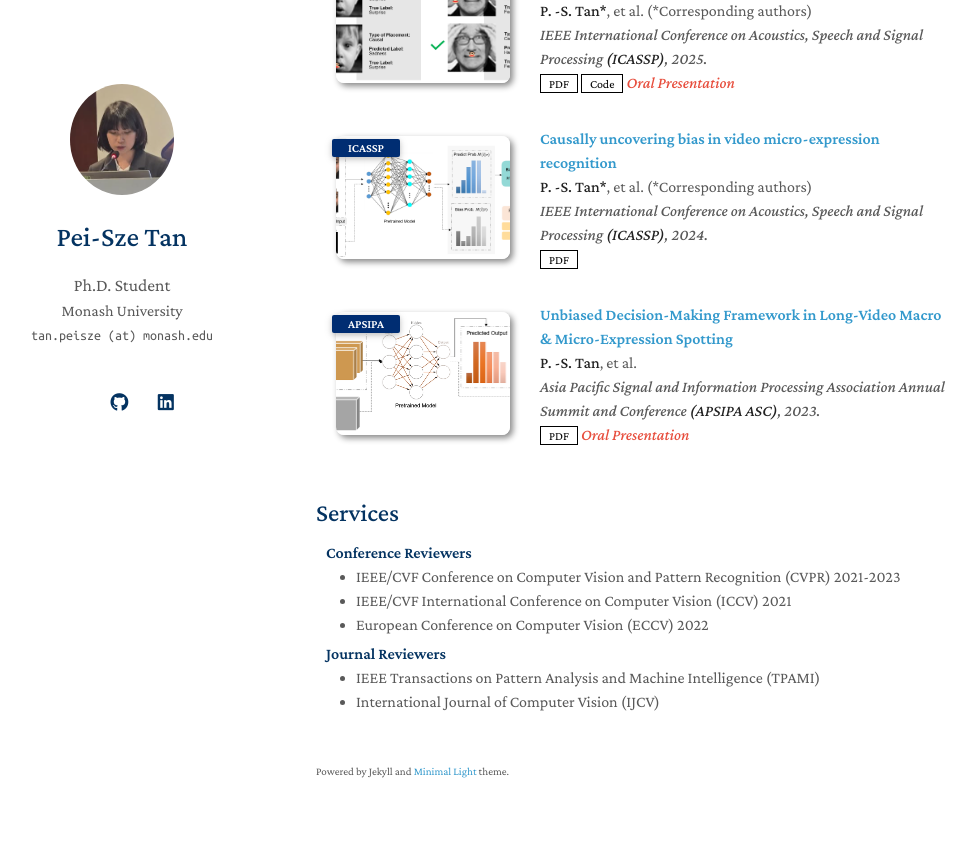
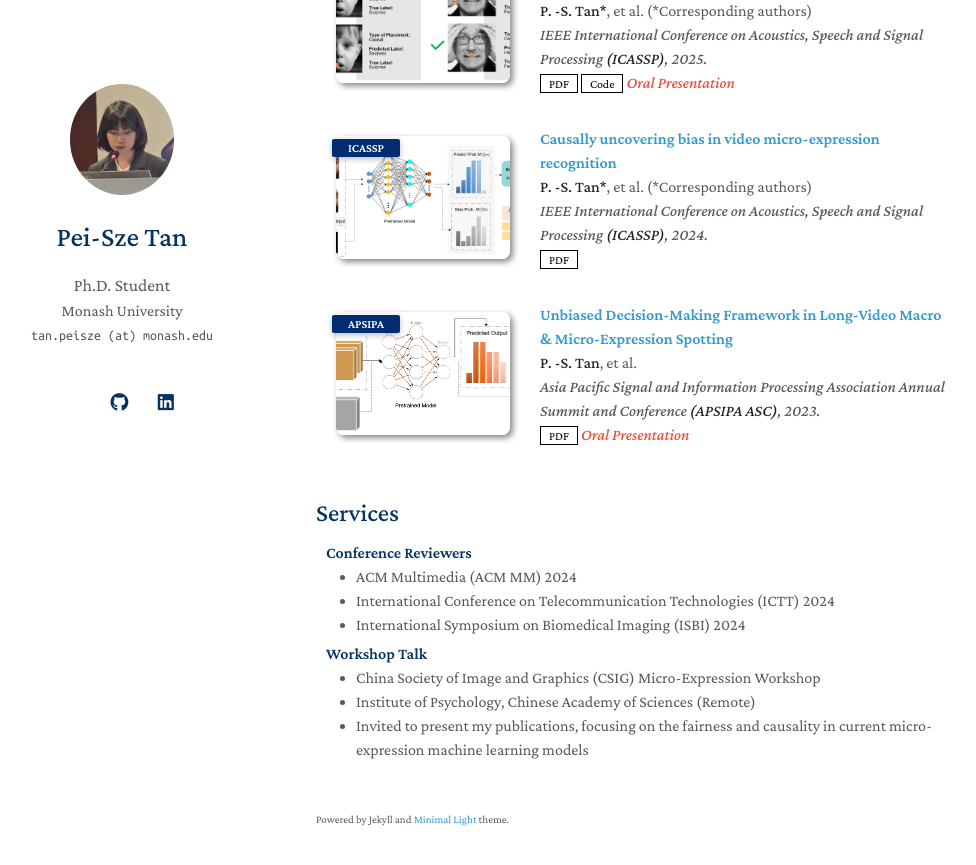
Before and after one commit to noobasuna/tpeisze, a Jekyll site: the page built from index.md, in a window 1280 px wide and 900 px high, scrolled down 564 px. Shown: the top 865 px of the window, without its empty margins (154-1130 px from the left). Built offline with Jekyll 4.4.1, drawn with Linux system fonts in a browser that asks for light colours; a style sheet for code colours, icons or effects is not loaded; our own code applies the rules of GitHub Pages for plain Markdown files.

Commit message:
Update services.md

```diff
--- a/_includes/services.md
+++ b/_includes/services.md
@@ -3,14 +3,14 @@
 <h4 style="margin:0 10px 0;">Conference Reviewers</h4>
 
 <ul style="margin:0 0 5px;">
-  <li><a href="http://cvpr2023.thecvf.com/"><autocolor>IEEE/CVF Conference on Computer Vision and Pattern Recognition (CVPR) 2021-2023</autocolor></a></li>
-  <li><a href="http://iccv2021.thecvf.com/"><autocolor>IEEE/CVF International Conference on Computer Vision (ICCV) 2021</autocolor></a></li>
-  <li><a href="https://eccv2022.ecva.net/"><autocolor>European Conference on Computer Vision (ECCV) 2022</autocolor></a></li>
+  <li><a href="http://cvpr2023.thecvf.com/"><autocolor>ACM Multimedia (ACM MM) 2024</autocolor></a></li>
+  <li><a href="http://iccv2021.thecvf.com/"><autocolor>International Conference on Telecommunication Technologies (ICTT) 2024</autocolor></a></li>
+  <li><a href="https://eccv2022.ecva.net/"><autocolor>International Symposium on Biomedical Imaging (ISBI) 2024</autocolor></a></li>
 </ul>
 
-<h4 style="margin:0 10px 0;">Journal Reviewers</h4>
-
+<h4 style="margin:0 10px 0;">Workshop Talk</h4>
 <ul style="margin:0 0 20px;">
-  <li><a href="https://www.computer.org/csdl/journal/tp"><autocolor>IEEE Transactions on Pattern Analysis and Machine Intelligence (TPAMI)</autocolor></a></li>
-  <li><a href="https://www.springer.com/journal/11263"><autocolor>International Journal of Computer Vision (IJCV)</autocolor></a></li>
+  <li><a href="#"><autocolor>China Society of Image and Graphics (CSIG) Micro-Expression Workshop</autocolor></a></li>
+  <li><autocolor>Institute of Psychology, Chinese Academy of Sciences (Remote)</autocolor></li>
+  <li><autocolor>Invited to present my publications, focusing on the fairness and causality in current micro-expression machine learning models</autocolor></li>
 </ul>
```
